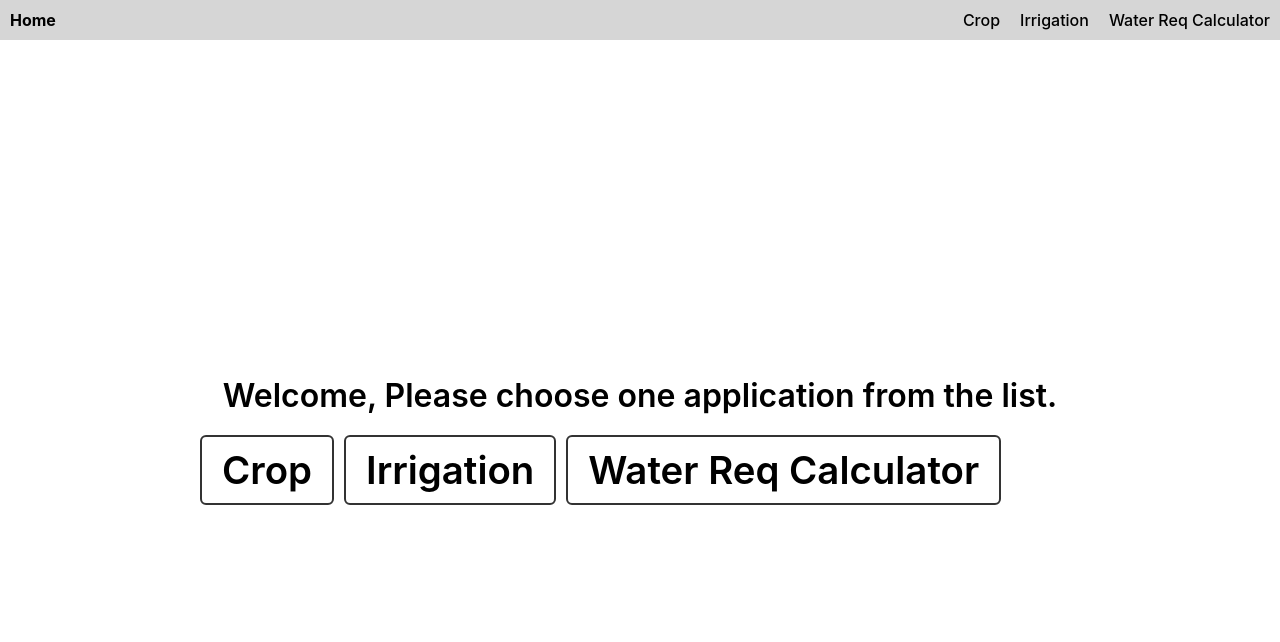
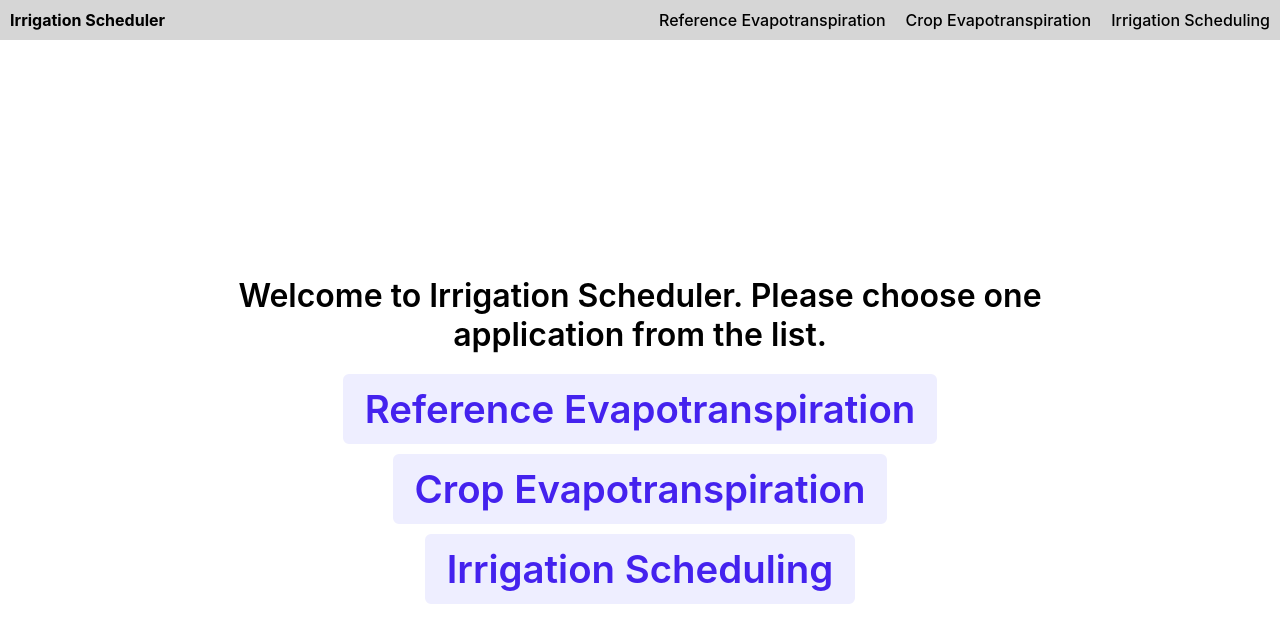
Before and after one commit to ajajaj2807/mtp, a Next.js app: page / in a window 1280 px wide. Shown: the top 642 px of the page. Built offline with nearby package versions, Linux system fonts and the light colour scheme.

Commit message:
Update 4 files

```diff
--- a/components/Header.js
+++ b/components/Header.js
@@ -6,7 +6,7 @@ const Header = ({ config }) => {
     <div className={styles.container}>
       <Link href="/">
         <a>
-          <b>Home</b>
+          <b>Irrigation Scheduler</b>
         </a>
       </Link>
       <div className={styles.wrapper}>
--- a/config.js
+++ b/config.js
@@ -1,15 +1,15 @@
 const data = [
   {
-    name: "Crop",
-    route: "crop",
+    name: "Reference Evapotranspiration",
+    route: "ret",
   },
   {
-    name: "Irrigation",
-    route: "irrigation",
+    name: "Crop Evapotranspiration",
+    route: "cet",
   },
   {
-    name: "Water Req Calculator",
-    route: "wrc",
+    name: "Irrigation Scheduling",
+    route: "scheduling",
   },
 ];
 
--- a/pages/index.js
+++ b/pages/index.js
@@ -11,7 +11,8 @@ export default function Home() {
         <meta name="description" content="Generated by create next app" />
       </Head>
       <div className={styles.title}>
-        Welcome, Please choose one application from the list.
+        Welcome to Irrigation Scheduler. Please choose one application from the
+        list.
       </div>
       <div className={styles.cardsWrapper}>
         {config.map((item) => (
--- a/styles/Home.module.css
+++ b/styles/Home.module.css
@@ -24,17 +24,24 @@
   display: flex;
   flex-wrap: wrap;
   gap: 10px;
+  justify-content: center;
 }
 
 .card {
   padding: 10px 20px;
-  border: 2px solid #333;
+  border: 2px solid #eef;
+  background: #eef;
   border-radius: 6px;
   font-size: 2.4rem;
   font-weight: 600;
   cursor: pointer;
+  color: #42e;
+  text-align: center;
 }
 
 .card:hover {
-  background: #d6d6d6;
+  background: #efefff;
+  border: 2px solid #ccf;
+  transform: translateY(-2px);
+  transition: 100ms all ease;
 }
```
